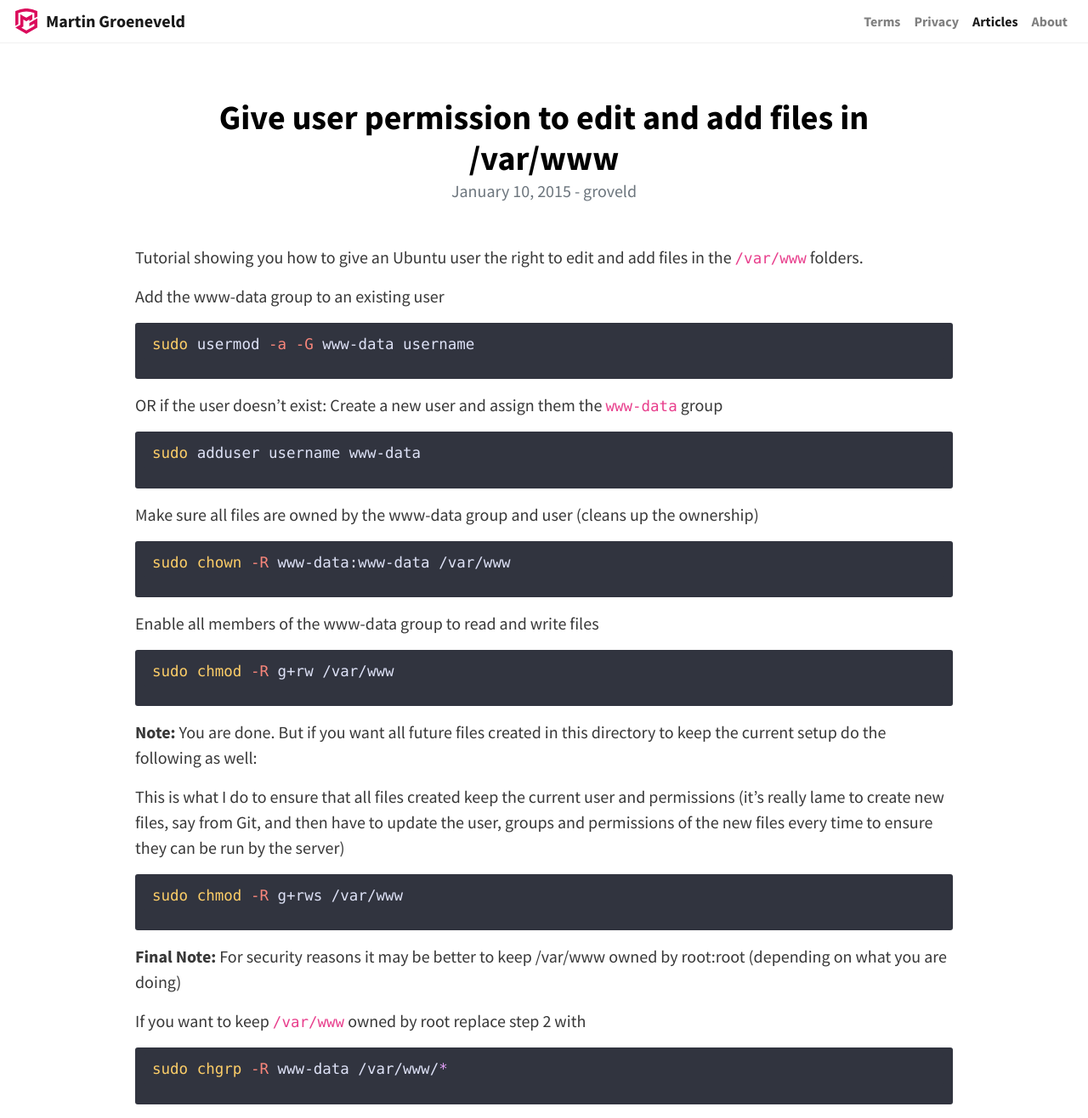
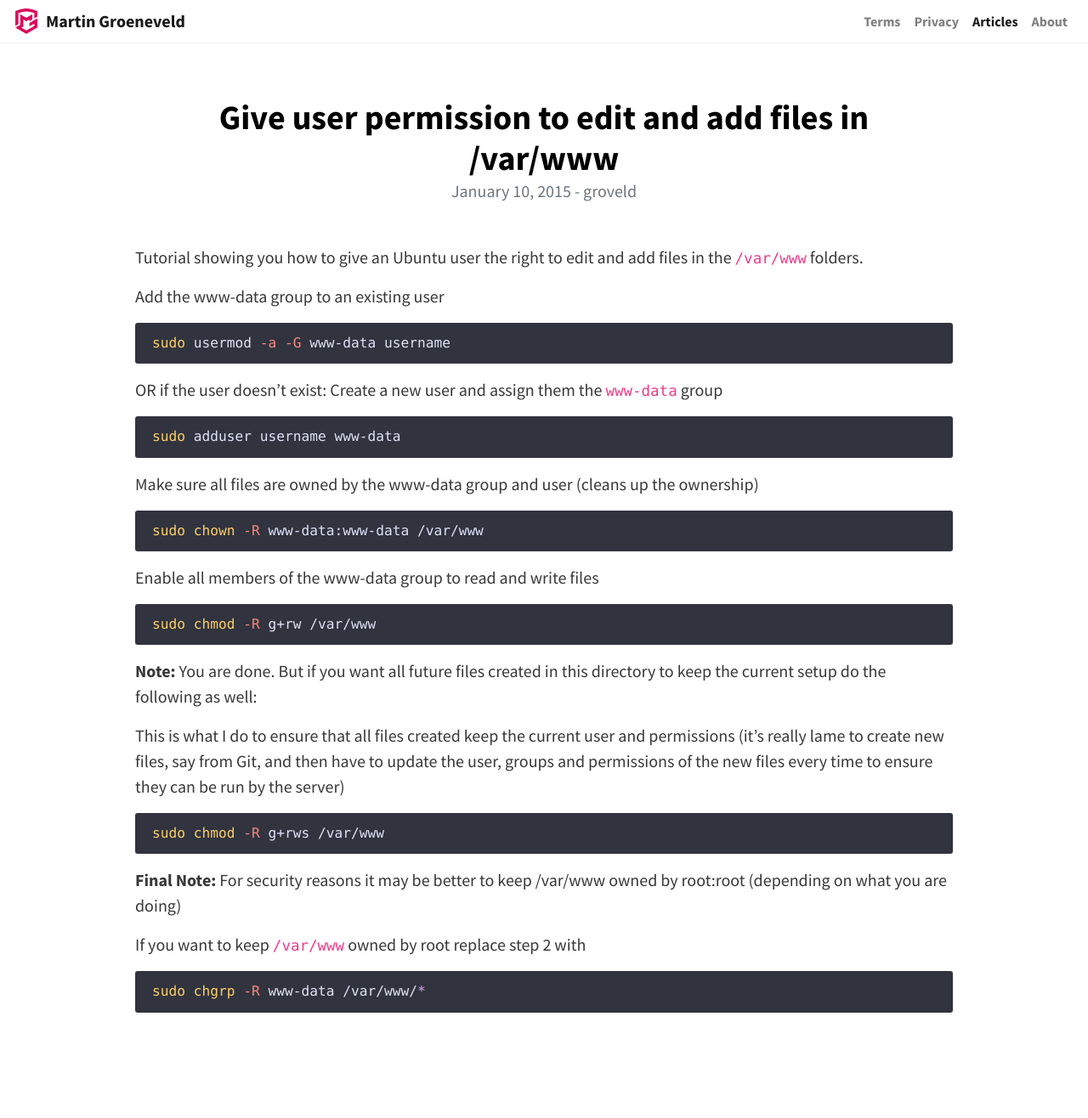
Before and after one commit to groveld/groveld.github.io, a Jekyll site: the page built from src/_posts/2015-01-10-give-user-permission-to-edit-and-add-files-in-var-www.md, in a window 1280 px wide and 1316 px high. Shown: the whole window at 85% size. Built offline with Jekyll 4.4.1, drawn with Linux system fonts in a browser that asks for light colours.

Commit message:
Update syntax-one-dark-vivid.css

```diff
--- a/src/css/syntax-one-dark-vivid.css
+++ b/src/css/syntax-one-dark-vivid.css
@@ -1,7 +1,7 @@
 /* One Dark Vivid style for Pygments syntax highlighter, for use with Jekyll */
 
-.highlight { background: #31343f; color: #dee2f7; padding: 6px 10px; border-radius: 3px; margin-bottom: 1rem }
-.highlight pre { background: #31343f }
+.highlight { background: #31343f; color: #dee2f7; padding: 6px 10px; border-radius: 3px; margin-bottom: 1rem; font-size: 0.9em }
+.highlight pre { background: #31343f; margin-bottom: unset }
 .highlight .hll { background: #31343f }
 .highlight .c { color: #63677e; font-style: italic }
 .highlight .err { color: #960050; background-color: #1e0010 }
```
